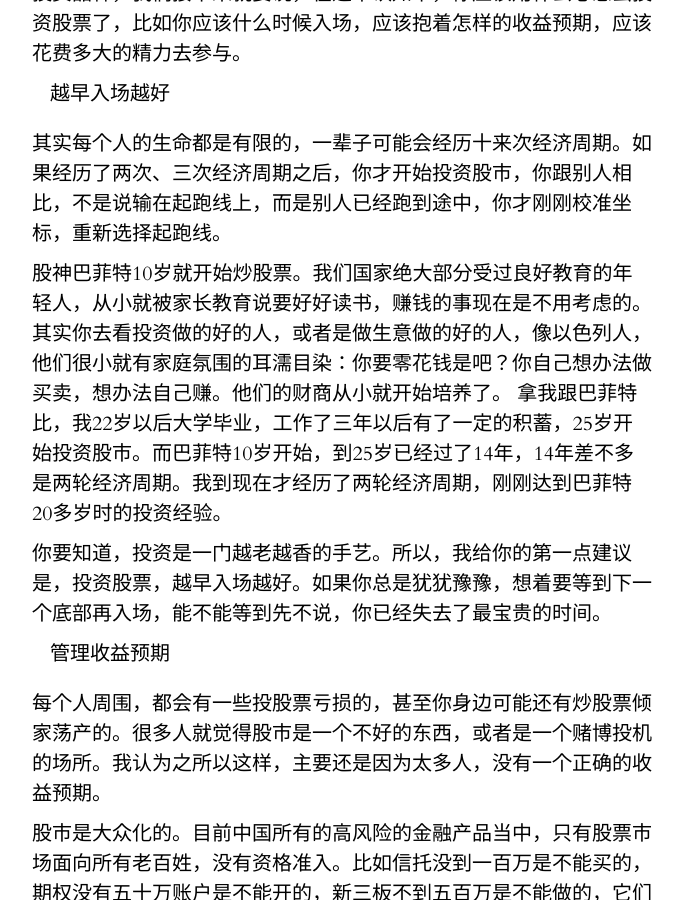
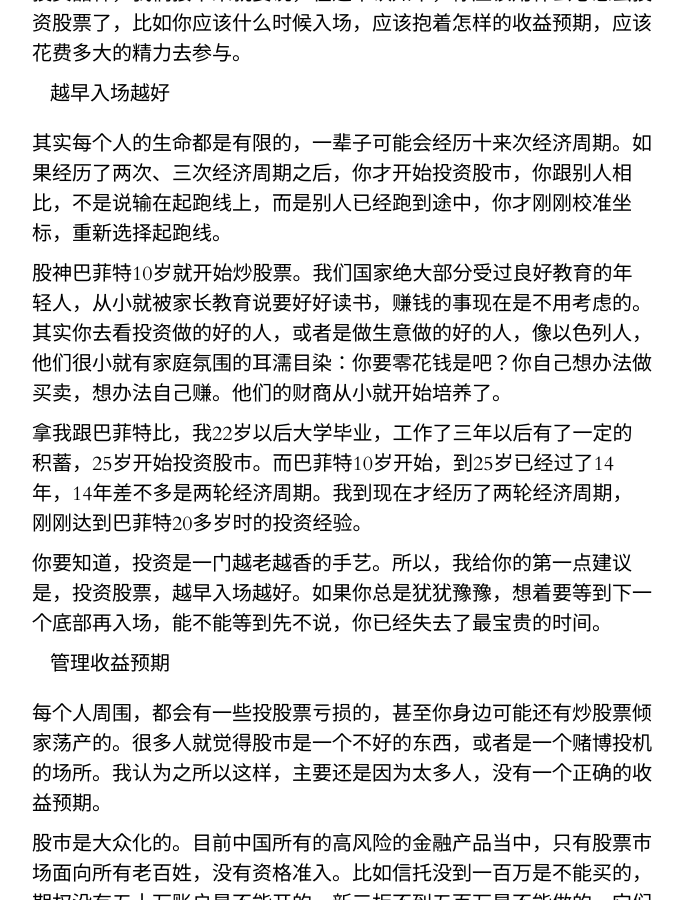
Before and after one commit to xjxuyang/xjxuyang.github.io, a Jekyll site: the page built from _posts/2018-01-30-股票投资（1）.md, in a window 1280 px wide and 900 px high, scrolled down 2502 px. Shown: the whole window, without its empty margins (148-831 px from the left). Built offline with Jekyll 4.4.1, drawn with Linux system fonts in a browser that asks for light colours; some web fonts are replaced; part of the change alters nothing that is shown; some of the changed text lies outside the part shown.

```diff
--- a/_posts/2018-01-30-股票投资（1）.md
+++ b/_posts/2018-01-30-股票投资（1）.md
@@ -51,6 +51,7 @@ category: Post
 其实每个人的生命都是有限的，一辈子可能会经历十来次经济周期。如果经历了两次、三次经济周期之后，你才开始投资股市，你跟别人相比，不是说输在起跑线上，而是别人已经跑到途中，你才刚刚校准坐标，重新选择起跑线。
 
 股神巴菲特10岁就开始炒股票。我们国家绝大部分受过良好教育的年轻人，从小就被家长教育说要好好读书，赚钱的事现在是不用考虑的。其实你去看投资做的好的人，或者是做生意做的好的人，像以色列人，他们很小就有家庭氛围的耳濡目染：你要零花钱是吧？你自己想办法做买卖，想办法自己赚。他们的财商从小就开始培养了。
+
 拿我跟巴菲特比，我22岁以后大学毕业，工作了三年以后有了一定的积蓄，25岁开始投资股市。而巴菲特10岁开始，到25岁已经过了14年，14年差不多是两轮经济周期。我到现在才经历了两轮经济周期，刚刚达到巴菲特20多岁时的投资经验。
 
 你要知道，投资是一门越老越香的手艺。所以，我给你的第一点建议是，投资股票，越早入场越好。如果你总是犹犹豫豫，想着要等到下一个底部再入场，能不能等到先不说，你已经失去了最宝贵的时间。
@@ -86,3 +87,8 @@ category: Post
 就好比你决定买一套房子之前，你判断它处于一个比较核心的地段，周围的商圈发展比较成熟，未来几年房子会增值。买完了之后，你并不会每天去房产中介那里了解周边每套房子具体的成交价。
 
 当然，房子不像股票，有一个集中交易的场所、价格是公开透明的、查询价格也非常方便，并且房子的交易成本比股票大很多。但是，正是因为股票这种很容易进行交易的特性，往往就让人陷入频繁交易的陷阱。如果你白天不断看盘，头脑一发热，可能就会做一些冲动性的交易。日积月累下来反而亏损更多，不仅仅投资做不好，可能自己的工作，自己的主业也做不好。
+
+
+
+
+（版权归得到App所有，未经许可不得转载）
```
